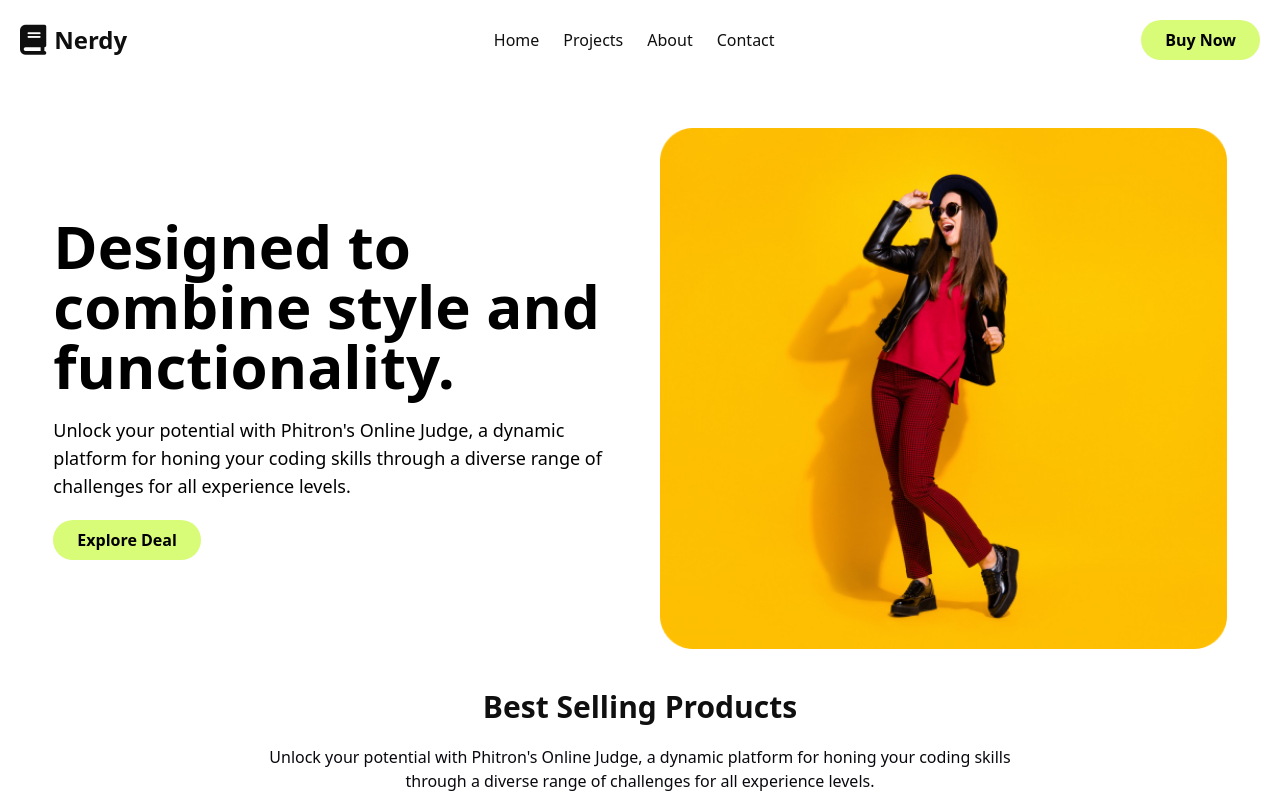
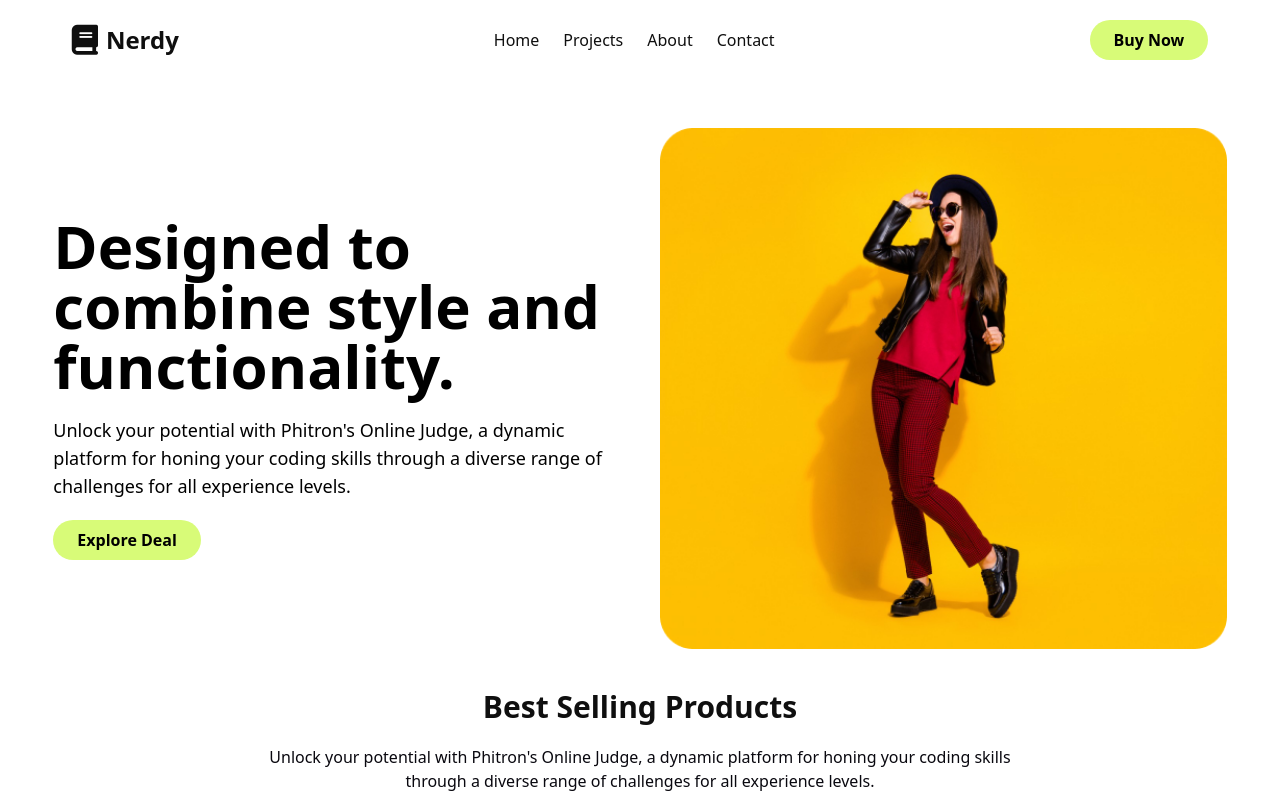
Before and after one commit to MdSaifulIslamRafsan/Nerdy-landing-page, a plain HTML site: page index.html in a window 1280 px wide. Shown: the top 800 px of the page. Drawn offline with nearby package versions, Linux system fonts and the light colour scheme.

Commit message:
some change navbar width

```diff
--- a/index.html
+++ b/index.html
@@ -27,7 +27,7 @@
       <nav
         class="bg-white fixed z-50 w-full top-0 p-5"
       >
-        <div class="container mx-auto flex items-center justify-between">
+        <div class="container w-11/12 mx-auto flex items-center justify-between">
           <!-- Logo with Font Awesome Icon -->
           <div class="flex items-center gap-2">
             <i class="fas fa-book text-3xl text-[#0F0F0F]"></i>
```
